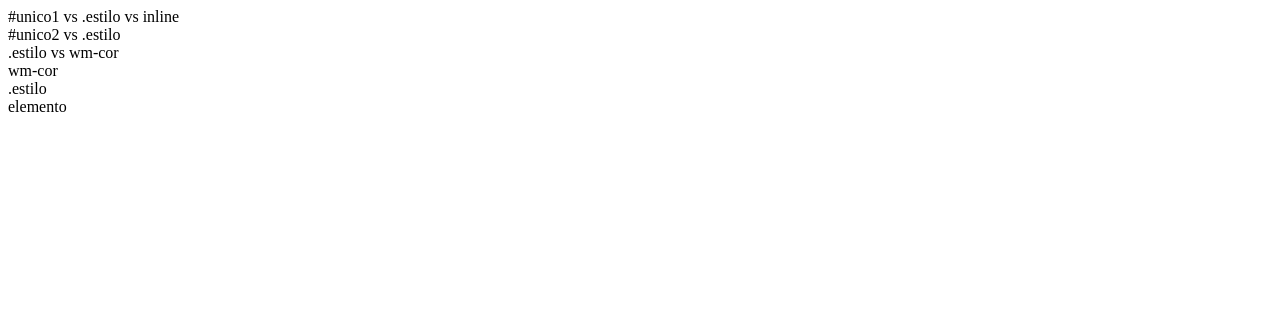
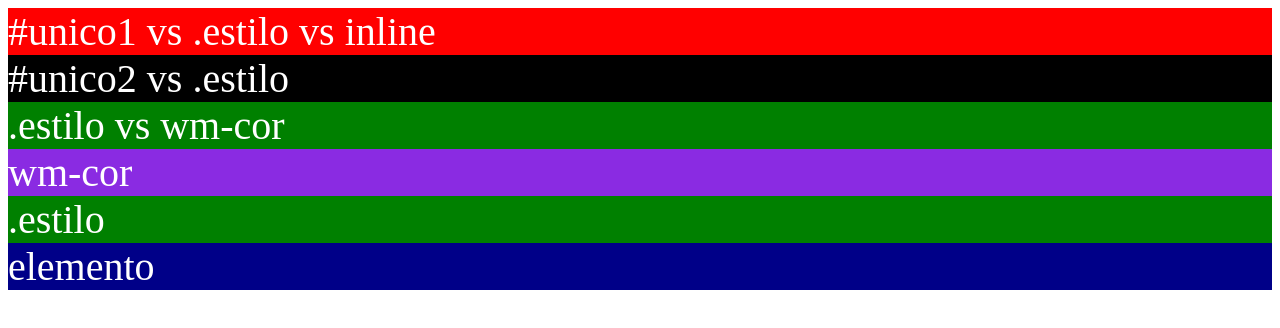
Before and after one commit to biasantana-dev/curso-web-moderno-js, a plain HTML site: page exercicios-web/css/especificidade2.html in a window 1280 px wide. Drawn offline with Linux system fonts and the light colour scheme.

Commit message:
Update especificidade2.html

```diff
--- a/exercicios-web/css/especificidade2.html
+++ b/exercicios-web/css/especificidade2.html
@@ -6,13 +6,42 @@
     <title>Especificidade CSS</title>
     <style>
         /* https://specificity.keegan.st/ */
+        /*
+            1. Inline
+            2. ID
+            3. Clase, Pseudo-classe, Atributo
+            4. Elementos, Pseudo-Elementos
+        */
 
+        body {
+            font-size: 40px;
+        }
 
+        div {
+            background-color: #008;
+            color: white;
+        }
+
+        div[wm-cor] {
+            background-color: blueviolet;
+        }
+
+        div.estilo {
+            background-color: green;
+        }
+
+        div:hover, #unico1:hover {
+            background-color: burlywood;
+        }
+
+        #unico1, #unico2 {
+            background-color: black;
+        }
     </style>
 </head>
 
 <body>
-    <div id="unico1" class="estilo">
+    <div id="unico1" class="estilo" style="background-color: red;">
         #unico1 vs .estilo vs inline
     </div>
     <div id="unico2" class="estilo">#unico2 vs .estilo</div>
```
